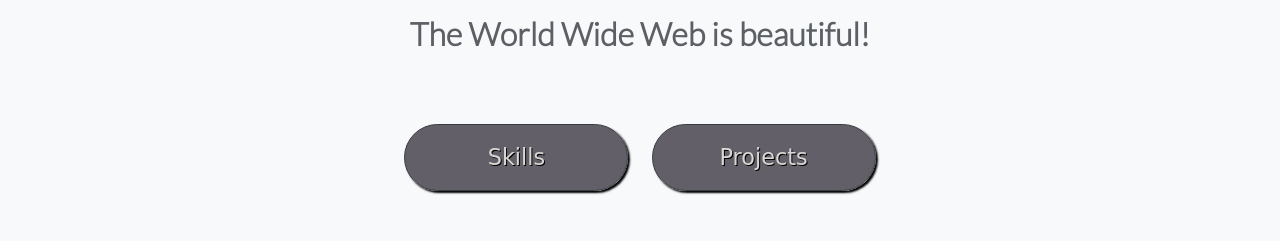
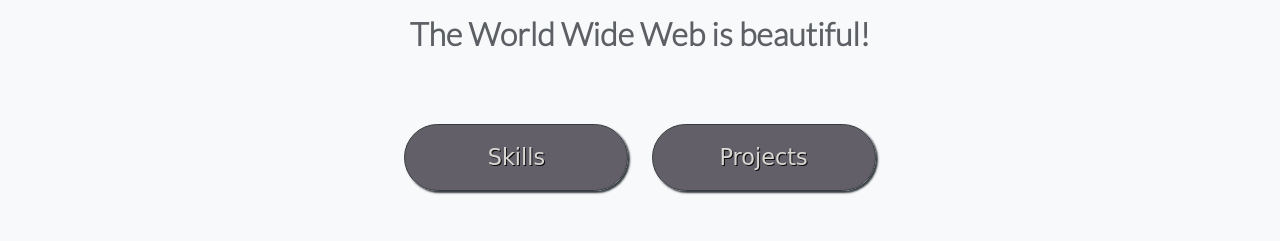
Before and after one commit to mmutton/mmutton.github.io, a website: page index.html in a window 1280 px wide. Shown: the part 1180-1421 px from the top of the page. Drawn offline with nearby package versions, Linux system fonts and the light colour scheme; files whose address does not match are found by name; a web font is replaced by a local one.

Commit message:
adjust and cleanup

```diff
--- a/css/stylish-portfolio.css
+++ b/css/stylish-portfolio.css
@@ -274,11 +274,11 @@ h4 {
   font-family: 'Rancho', cursive;
   font-weight: normal;
   font-size: 1.4em;
-  text-shadow: 1px 1px 0.5px rgba(0, 0, 0, 1);
+  text-shadow: 1px 1px 0.5px rgba(0, 0, 0, .9);
   margin: 40px 10px 0;
   background-color: rgba(62, 57, 68, 0.8) !important;
   color: #DAD6D3 !important;
-  box-shadow: 2px 2px 2px rgba(0, 0, 0, 1);
+  box-shadow: 2px 2px 2px rgba(52, 58, 64, 1);
 }
 #skillsButton:hover, #projectsButton:hover{
   background-color: #fff !important;
```
